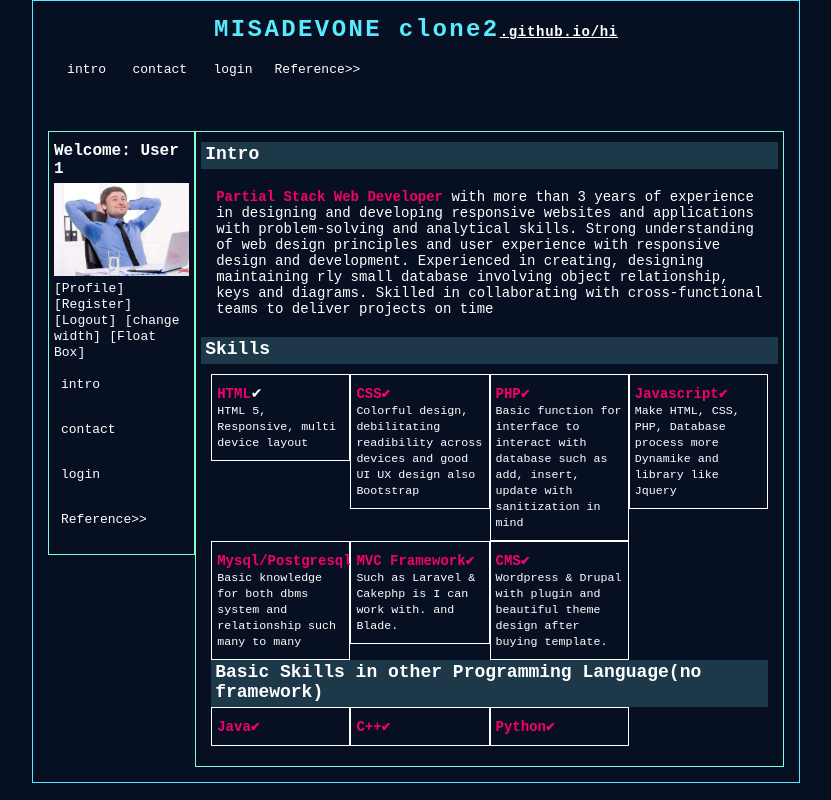
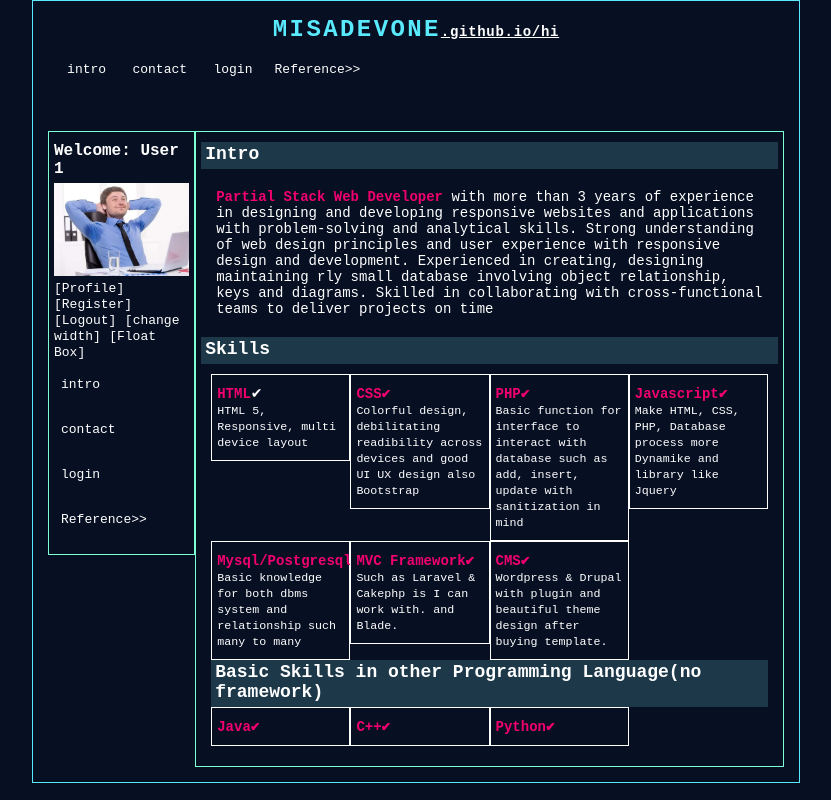
Before and after one commit to misadevone/hi, a plain HTML site: page index.html in a window 1280 px wide. Shown: the whole page, without its empty margins (224-1055 px from the left). Drawn offline with Linux system fonts and the light colour scheme.

Commit message:
revert to original text

```diff
--- a/index.html
+++ b/index.html
@@ -18,7 +18,7 @@
     <div class="wrapper" id="wrap-main"> <!-- for  wrapping everything-->
         <div class="container">
           <center>
-          <h1 style="color: #59EAFD; letter-spacing: 0.1em;">MISADEVONE clone2<small style="font-size: 14px; letter-spacing: 0.05em;"><u>.github.io/hi</u></small></h1></center>
+          <h1 style="color: #59EAFD; letter-spacing: 0.1em;">MISADEVONE<small style="font-size: 14px; letter-spacing: 0.05em;"><u>.github.io/hi</u></small></h1></center>
             <div class="item row mobile-hide" data-build-menu="col"></div>
         </div>
 
```
